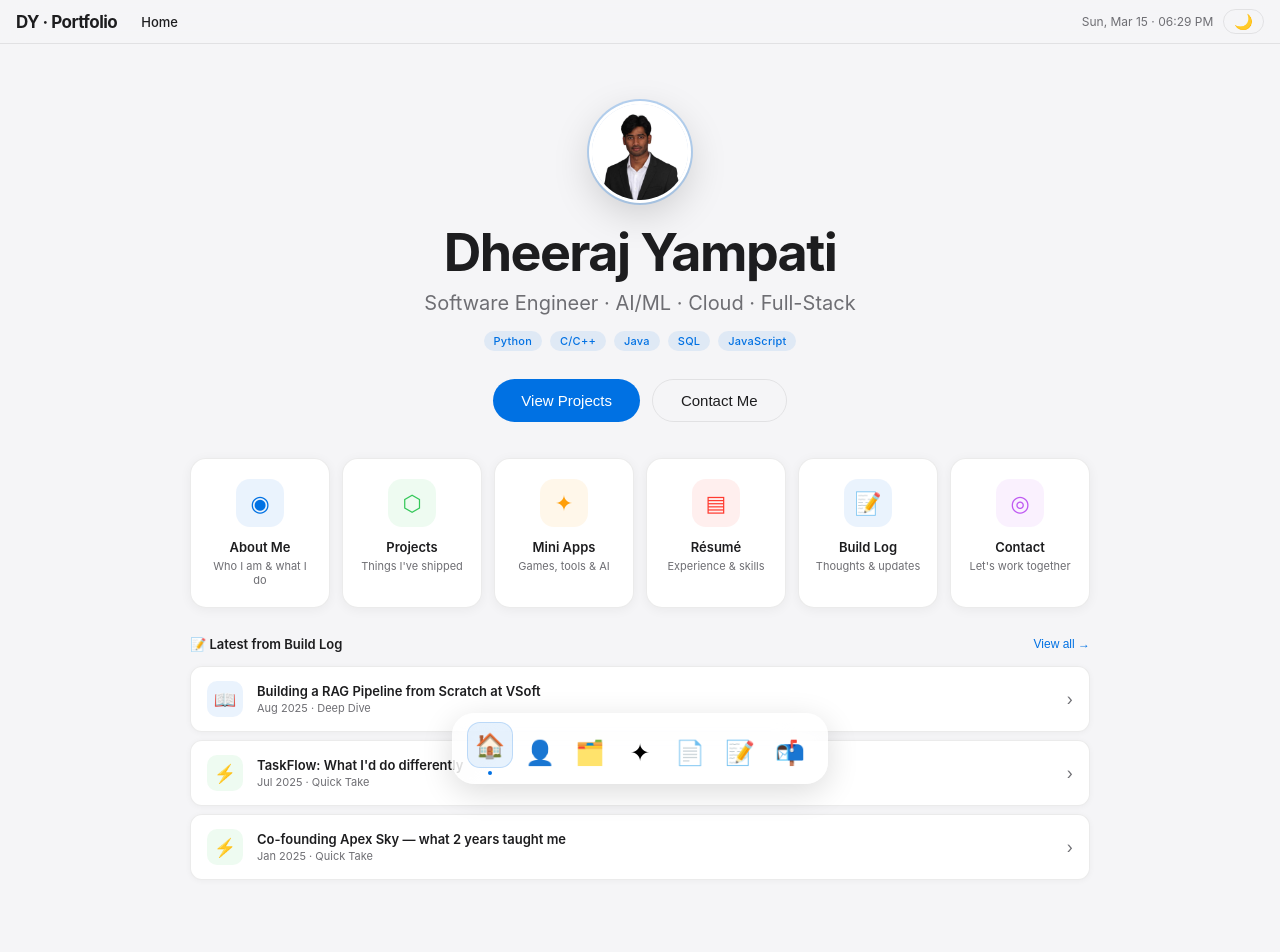
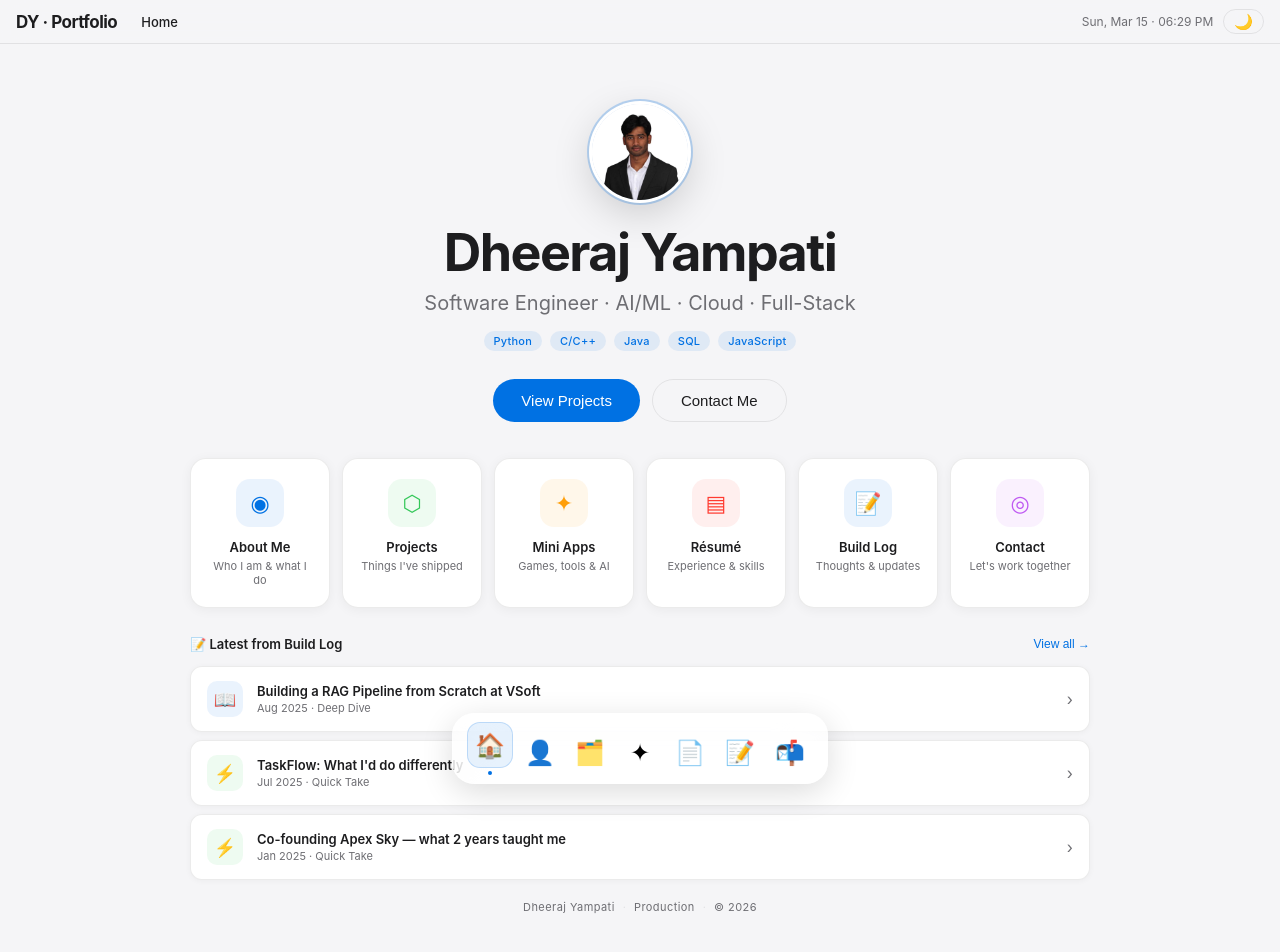
Before and after one commit to Dheeraj-Rex/portfolio-os, a React (Vite) app: page / in a window 1280 px wide. Shown: the top 952 px of the page. Built offline with nearby package versions, Linux system fonts and the light colour scheme.

Commit message:
fix: project expand below grid, add footer

```diff
--- a/src/App.jsx
+++ b/src/App.jsx
@@ -302,21 +302,20 @@ const ProjectsSection = () => {
           </div>
           <a href={GH} target="_blank" rel="noopener noreferrer" style={{ fontSize:13,color:colors.accent,textDecoration:"none",fontWeight:500 }}>View GitHub →</a>
         </div>
+
+        {/* Card grid — no expand inside, stays uniform */}
         <div className="desktop-grid-3" style={{ display:"grid",gridTemplateColumns:"1fr 1fr 1fr",gap:16 }}>
           {projects.map((p,i)=>{
             const isOpen = expanded === i;
             return (
-              <div key={i} style={{ display:"flex", flexDirection:"column" }}>
-                <div className="card" onClick={()=>setExpanded(isOpen ? null : i)}
-                  style={{ borderRadius:16,padding:20,border:`1px solid ${isOpen ? p.color+"50" : colors.border}`,background: isOpen ? `${p.color}06` : colors.surfaceSolid,boxShadow:"0 2px 12px rgba(0,0,0,0.04)",display:"flex",flexDirection:"column",flex:1 }}>
+              <div key={i} className="card" onClick={()=>setExpanded(isOpen ? null : i)}
+                style={{ borderRadius:16,padding:20,border:`1px solid ${isOpen ? p.color+"50" : colors.border}`,background: isOpen ? `${p.color}06` : colors.surfaceSolid,boxShadow:"0 2px 12px rgba(0,0,0,0.04)",display:"flex",flexDirection:"column" }}>
                 <div style={{ height:80,borderRadius:10,marginBottom:14,background:`linear-gradient(135deg,${p.color}18,${p.color}06)`,border:`1px solid ${p.color}20`,display:"flex",alignItems:"center",justifyContent:"center",fontSize:32 }}>{p.icon}</div>
                 <div style={{ display:"flex",justifyContent:"space-between",alignItems:"flex-start",marginBottom:6,gap:6 }}>
                   <h3 style={{ fontSize:13,fontWeight:600,color:colors.text,flex:1 }}>{p.title}</h3>
                   <div style={{ fontSize:18,color:colors.subtext,transition:"transform 0.2s ease",transform:isOpen?"rotate(90deg)":"rotate(0deg)",flexShrink:0 }}>›</div>
                 </div>
-                  {p.builtAt && (
-                    <div style={{ fontSize:11,fontWeight:500,color:p.color,marginBottom:6 }}>{p.builtAt}</div>
-                  )}
+                {p.builtAt && <div style={{ fontSize:11,fontWeight:500,color:p.color,marginBottom:6 }}>{p.builtAt}</div>}
                 <p style={{ fontSize:12,color:colors.subtext,lineHeight:1.6,marginBottom:12,flex:1 }}>{p.desc}</p>
                 <div style={{ display:"flex",gap:4,flexWrap:"wrap",marginBottom: p.github ? 12 : 0 }}>
                   {p.tags.map(t=><Tag key={t} label={t} color={p.color}/>)}
@@ -331,16 +330,26 @@ const ProjectsSection = () => {
                   </a>
                 )}
               </div>
-                {/* Expanded detail */}
-                {isOpen && (
-                  <div className="slideUp" style={{ marginTop:6,borderRadius:14,padding:"18px 20px",background:colors.bg,border:`1px solid ${p.color}30` }}>
-                    <p style={{ fontSize:13,color:colors.text,lineHeight:1.75 }}>{p.detail}</p>
-                  </div>
-                )}
-              </div>
             );
           })}
         </div>
+
+        {/* Expanded detail — always below ALL cards, never disrupts grid */}
+        {expanded !== null && (
+          <div className="slideUp" style={{ marginTop:16,borderRadius:16,padding:"22px 24px",background:colors.bg,border:`1px solid ${projects[expanded].color}40`,position:"relative" }}>
+            <div style={{ display:"flex",justifyContent:"space-between",alignItems:"flex-start",marginBottom:10 }}>
+              <div style={{ display:"flex",alignItems:"center",gap:10 }}>
+                <span style={{ fontSize:22 }}>{projects[expanded].icon}</span>
+                <div>
+                  <div style={{ fontSize:14,fontWeight:600,color:colors.text }}>{projects[expanded].title}</div>
+                  {projects[expanded].builtAt && <div style={{ fontSize:11,color:projects[expanded].color,fontWeight:500 }}>{projects[expanded].builtAt}</div>}
+                </div>
+              </div>
+              <button onClick={()=>setExpanded(null)} style={{ background:"transparent",border:"none",fontSize:18,color:colors.subtext,cursor:"pointer",lineHeight:1,padding:"2px 6px",borderRadius:6 }}>✕</button>
+            </div>
+            <p style={{ fontSize:14,color:colors.text,lineHeight:1.8 }}>{projects[expanded].detail}</p>
+          </div>
+        )}
       </div>
     </SectionShell>
   );
@@ -877,6 +886,20 @@ const MenuBar=({section,dark,setDark})=>{
   );
 };
 
+// ─── FOOTER ───────────────────────────────────────────────────────
+const Footer = () => {
+  const { colors } = useTheme();
+  return (
+    <div style={{ textAlign:"center", padding:"20px 0 4px", display:"flex", alignItems:"center", justifyContent:"center", gap:8 }}>
+      <span style={{ fontSize:11, color:colors.subtext, letterSpacing:"0.04em" }}>Dheeraj Yampati</span>
+      <span style={{ fontSize:11, color:colors.border }}>·</span>
+      <span style={{ fontSize:11, color:colors.subtext, letterSpacing:"0.04em" }}>Production</span>
+      <span style={{ fontSize:11, color:colors.border }}>·</span>
+      <span style={{ fontSize:11, color:colors.subtext, letterSpacing:"0.04em" }}>© 2026</span>
+    </div>
+  );
+};
+
 // ─── APP ROOT ─────────────────────────────────────────────────────
 export default function PortfolioOS() {
   const [section,setSection]=useState("home");
@@ -906,8 +929,9 @@ export default function PortfolioOS() {
       <div style={{minHeight:"100vh",background:colors.bg,fontFamily:font,transition:"background 0.3s ease"}}>
         <style>{getGlobalStyle(dark,colors)}</style>
         <MenuBar section={section} dark={dark} setDark={setDark}/>
-        <div key={key} className="section-enter" style={{paddingTop:64,paddingBottom:110,paddingLeft:16,paddingRight:16,maxWidth:1000,margin:"0 auto"}}>
+        <div key={key} className="section-enter" style={{paddingTop:64,paddingBottom:24,paddingLeft:16,paddingRight:16,maxWidth:1000,margin:"0 auto"}}>
           {loading?<SkeletonSection/>:sections[section]}
+          <Footer/>
         </div>
         <Dock active={section} onNav={navTo}/>
       </div>
```
Lines whose indentation alone changed are shown as unchanged.
